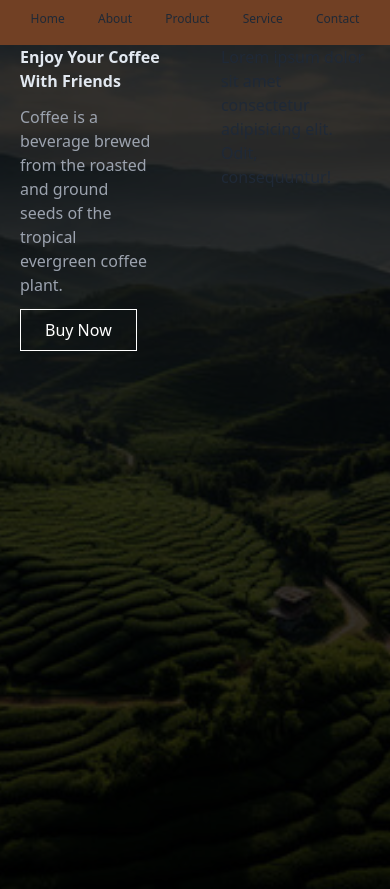
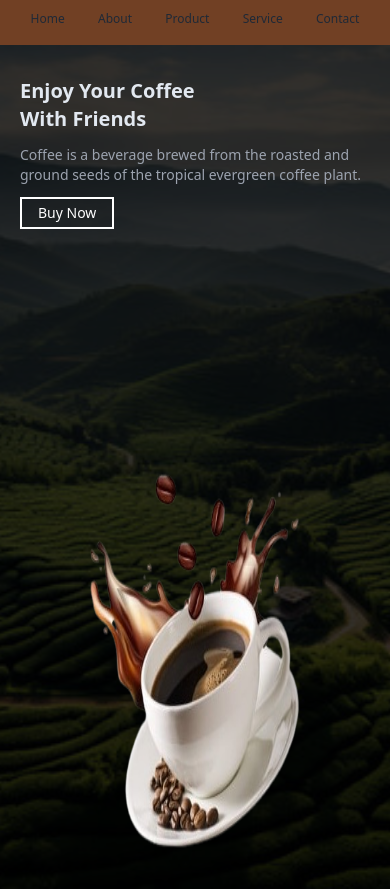
Before and after one commit to sohanwebdevctg/html1-coffeeHouse-project, a plain HTML site: page index.html in a window 390 px wide. Shown: the part 51-940 px from the top of the page. Drawn offline with nearby package versions, Linux system fonts and the light colour scheme.

Commit message:
responsive navbar and banner section

```diff
--- a/css/style.css
+++ b/css/style.css
@@ -27,4 +27,5 @@
   z-index: -1;
   opacity: 0.8;
 }
+
 /* banner section end */
--- a/index.html
+++ b/index.html
@@ -25,7 +25,7 @@
         <!-- desktop section start -->
          <div class="">
           <div class="container mx-auto px-5 sm:px-3 md:px-4 lg:px-5">
-            <div class="flex flex-col gap-2 items-center justify-center sm:flex-row sm:justify-between sm:items-center mx-auto h-24">
+            <div class="flex flex-col gap-2 items-center justify-center sm:flex-row sm:justify-between sm:items-center mx-auto h-24 sm:h-20 md:h-24">
               <!-- logo section start -->
               <ul class="flex justify-between items-center w-full">
                 <li>
@@ -55,23 +55,23 @@
        </nav>
       <!-- nav section end -->
       <!-- banner section start -->
-       <section id="banner" class="h-screen">
+       <section id="banner" class="h-screen sm:h-[480px] md:h-screen">
         <div class="container mx-auto px-5 sm:px-3 md:px-4 lg:px-5 h-full">
-          <div class="flex sm:justify-between sm:items-center h-full">
+          <div class="flex flex-col sm:flex-row sm:justify-between sm:items-center h-full gap-3 sm:gap-0 pt-8 pb-10 sm:pt-10 sm:pb-0  xl:pt-14">
             <!-- left content start -->
-             <div class="space-y-3">
+             <div class="space-y-3 flex-1">
               <!-- title section start -->
-               <h2 class="xl:text-5xl text-slate-200 font-bold">Enjoy Your Coffee<br>With Friends</h2>
+               <h2 class="text-xl sm:text-2xl md:text-3xl lg:text-4xl xl:text-5xl 2xl:text-6xl text-slate-200 font-bold">Enjoy Your Coffee<br>With Friends</h2>
               <!-- title section end -->
               <!-- paragraph section start -->
-              <p class="text-gray-400 w-2/3">Coffee is a beverage brewed from the roasted and ground seeds of the tropical evergreen coffee plant.</p>
+              <p class="text-gray-400 text-sm sm:text-base md:text-sm lg:text-base 2xl:text-2xl w-full md:w-[90%] lg:w-[85%] xl:w-2/3 2xl:w-3/4">Coffee is a beverage brewed from the roasted and ground seeds of the tropical evergreen coffee plant.</p>
               <!-- paragraph section end -->
-               <button class="border-[1px] border-white px-6 py-2 xl:text-lg text-white">Buy Now</button>
+               <button class="border-[2px] border-white py-1 px-4 sm:py-2 sm:px-5 md:py-2 md:px-4 lg:py-2 lg:px-5 xl:px-6 xl:py-2 2xl:px-7 2xl:py-3 text-sm sm:text-sm md:text-xs lg:text-sm xl:text-lg 2xl:text-xl text-white">Buy Now</button>
              </div>
             <!-- left content end -->
             <!-- left content start -->
-             <div>
-              <p>Lorem ipsum dolor sit amet consectetur adipisicing elit. Odit, consequuntur!</p>
+             <div class="flex-1">
+              <img src="/img/banner/cup.png" class="w-[60%] sm:w-[80%] md:w-[75%] lg:w-[65%] xl:w-[55%] 2xl:w-[58%] h-full mx-auto">
              </div>
             <!-- left content end -->
           </div>
```
Also changed, not shown: img/banner/cup.png (added).
